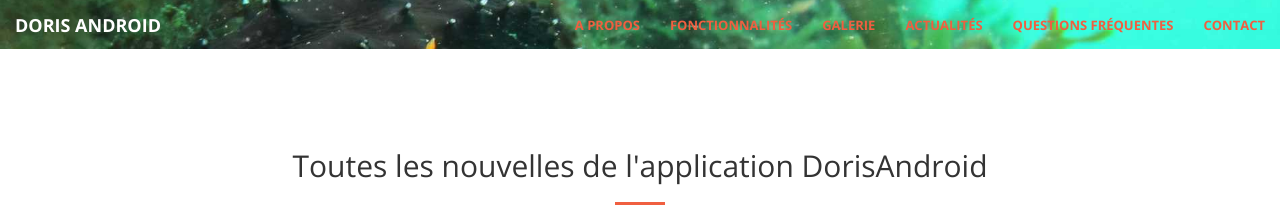
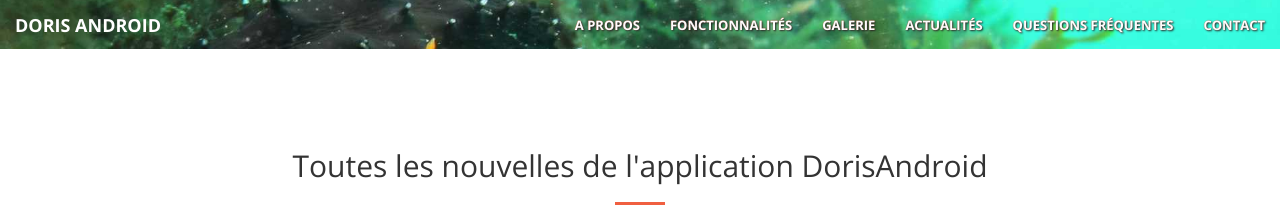
Before and after one commit to doris-ffessm/doris-ffessm.github.io, a Jekyll site: the page built from all_news.md, in a window 1280 px wide. Shown: the top 207 px of the page. Built offline with Jekyll 4.4.1, drawn with Linux system fonts in a browser that asks for light colours.

Commit message:
improve readability of headerbar

```diff
--- a/Gemfile
+++ b/Gemfile
@@ -8,7 +8,7 @@ source "https://rubygems.org"
 #
 # This will help ensure the proper Jekyll version is running.
 # Happy Jekylling!
-gem "jekyll", "~> 3.8.5"
+gem "jekyll", "~> 4.3.2"
 
 # This is the default theme for new Jekyll sites. You may change this to anything you like.
 gem "minima", "~> 2.0"
--- a/_includes/nav_inner_page.html
+++ b/_includes/nav_inner_page.html
@@ -15,22 +15,22 @@
         <div class="collapse navbar-collapse" id="bs-example-navbar-collapse-all_news">
             <ul class="nav navbar-nav navbar-right">
                 <li class="active">
-                    <a href="/index.html#about">A propos</a>
+                    <a href="/index.html#about" class="nav_inner_page_text">A propos</a>
                 </li>
                 <li class="active">
-                    <a href="/index.html#features">Fonctionnalités</a>
+                    <a href="/index.html#features" class="nav_inner_page_text">Fonctionnalités</a>
                 </li>
                 <li class="active">
-                    <a href="/index.html#gallery">Galerie</a>
+                    <a href="/index.html#gallery" class="nav_inner_page_text">Galerie</a>
                 </li>
                 <li class="active">
-                    <a href="/index.html#latest_news">Actualités</a>
+                    <a href="/index.html#latest_news" class="nav_inner_page_text">Actualités</a>
                 </li>
                 <li class="active">
-                    <a href="/index.html##faqs">Questions fréquentes</a>
+                    <a href="/index.html##faqs" class="nav_inner_page_text">Questions fréquentes</a>
                 </li>
                 <li class="active">
-                    <a href="/index.html#contact">Contact</a>
+                    <a href="/index.html#contact" class="nav_inner_page_text">Contact</a>
                 </li>
             </ul>
         </div>
--- a/css/main.scss
+++ b/css/main.scss
@@ -36,9 +36,16 @@
 // variables.less
 $theme-primary: #F05F40;
 $theme-dark: #222;
+$theme-light: #FDFDFD;
 
 // Import partials from `sass_dir` (defaults to `_sass`)
 @import
         "mixins",
         "base"
 ;
+
+.navbar-default .nav > li.active > a.nav_inner_page_text {
+        color: $theme-light !important;
+        background-color: transparent !important;
+        text-shadow: 1px 1px 2px $theme-dark, 0 0 1px $theme-primary;
+}
```
